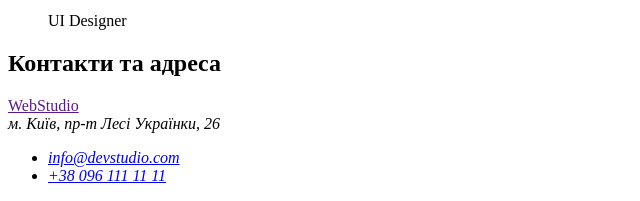
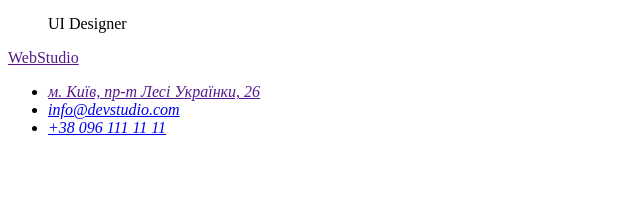
Before and after one commit to Khashyrova/goit-markup-hw-01, a plain HTML site: page index.html in a window 1280 px wide. Shown: the part 1999-2200 px from the top of the page, without its empty margins (0-640 px from the left). After the commit the page ends 2152 px from the top, so only its background shows below. Drawn offline with Linux system fonts and the light colour scheme.

Commit message:
correction

```diff
--- a/index.html
+++ b/index.html
@@ -36,7 +36,7 @@
       <!-- Page header -->
       <section>
         <h1>Ефективні рішення для вашого бізнесу</h1>
-        <a href="">Замовити послугу</a>
+        <button type="button">Замовити послугу</button>
       </section>
       <!-- Charakteristics -->
       <section>
@@ -135,13 +135,12 @@
     </main>
     <footer>
       <!-- Address -->
-
-      <section>
-        <h2>Контакти та адреса</h2>
         <a href="">WebStudio</a>
         <address>
-          м. Київ, пр-т Лесі Українки, 26
           <ul>
+            <li>
+              <a href="">м. Київ, пр-т Лесі Українки, 26</a>
+            </li>
             <li>
               <a href="mailto:info@devstudio.com" target="_blank"
                 >info@devstudio.com</a
@@ -152,7 +151,6 @@
             </li>
           </ul>
         </address>
-      </section>
     </footer>
   </body>
 </html>
```
